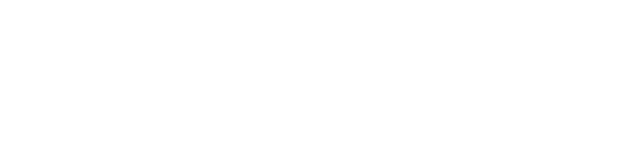
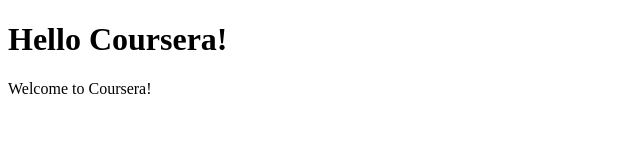
Before and after one commit to prudchi/coursera-test, a plain HTML site: page index.html in a window 1280 px wide. Shown: the whole page, without its empty margins (0-640 px from the left). Drawn offline with Linux system fonts and the light colour scheme.

Commit message:
Added content

```diff
--- a/index.html
+++ b/index.html
@@ -7,6 +7,7 @@
     <title>Document</title>
 </head>
 <body>
-
+    <h1>Hello Coursera!</h1>
+    <p>Welcome to Coursera!</p>
 </body>
 </html>
```
